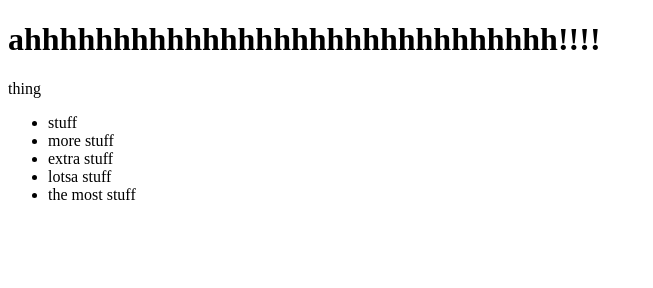
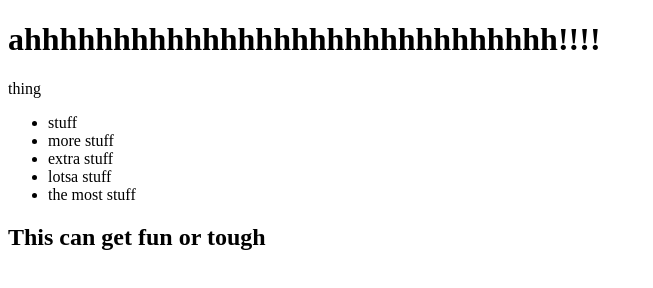
Before and after one commit to dojo24/novemberTest, a plain HTML site: page index.html in a window 1280 px wide. Shown: the whole page, without its empty margins (0-653 px from the left). Drawn offline with Linux system fonts and the light colour scheme.

Commit message:
creating caos

```diff
--- a/index.html
+++ b/index.html
@@ -16,5 +16,6 @@
         <li>lotsa stuff</li>
         <li>the most stuff</li>
     </ul>
+    <h2>This can get fun or tough</h2>
 </body>
 </html>
```
